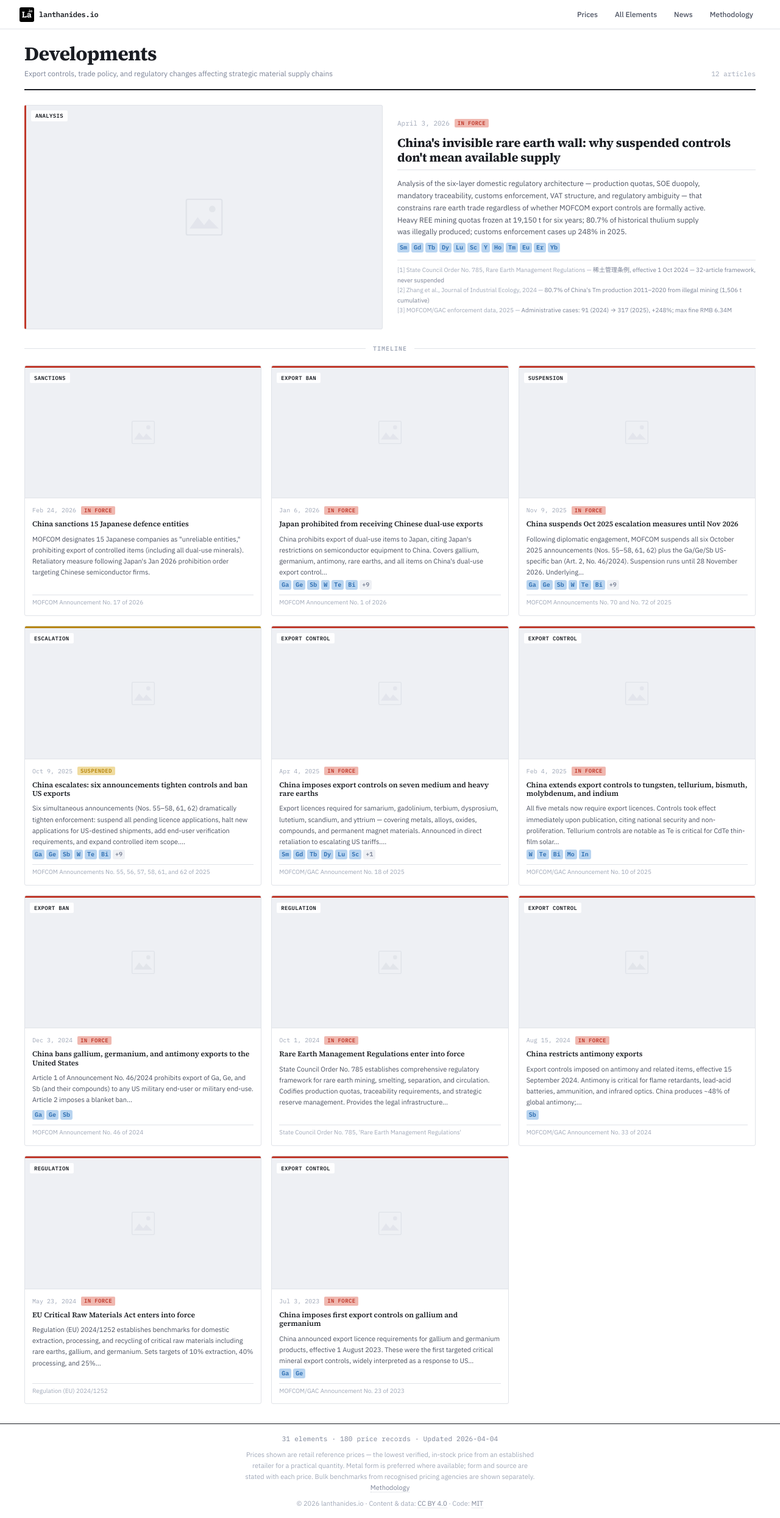
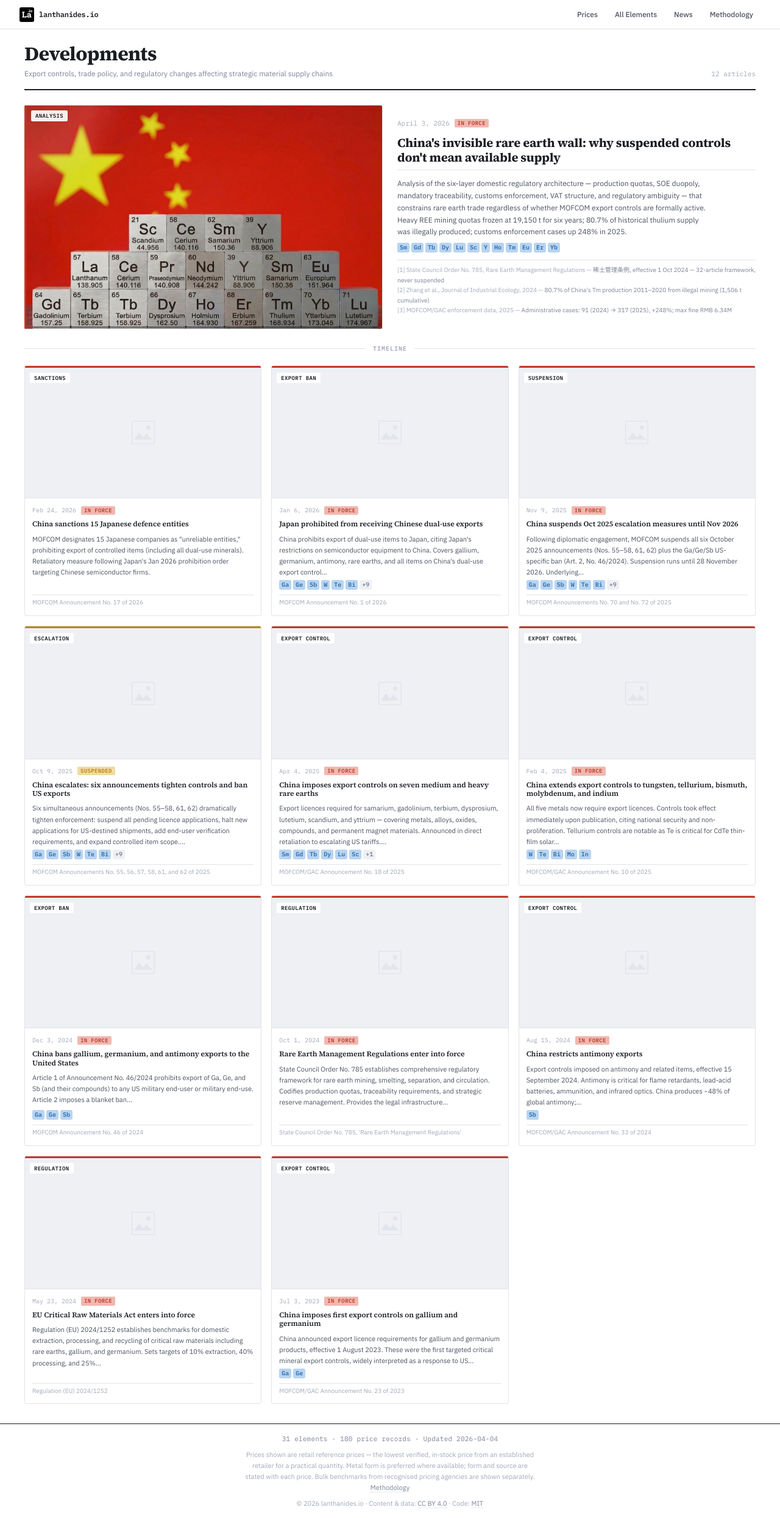
Before and after one commit to mironovb/lanthanides.io, a Jekyll site: the page built from pages/news.html, in a window 1280 px wide. Shown: the whole page at 61% size. Built offline with Jekyll 4.4.1, drawn with Linux system fonts in a browser that asks for light colours.

Commit message:
picture news

```diff
--- a/_layouts/article.html
+++ b/_layouts/article.html
@@ -20,6 +20,12 @@ layout: default
     {% endif %}
   </header>
 
+  {% if page.image %}
+  <figure class="article-hero-image">
+    <img src="{{ '/assets/images/' | append: page.image | relative_url }}" alt="{{ page.image_alt | default: page.title }}" loading="lazy" width="1200" height="721">
+  </figure>
+  {% endif %}
+
   <div class="article-body">
     {{ content }}
   </div>
--- a/_sass/_article.scss
+++ b/_sass/_article.scss
@@ -61,6 +61,20 @@
     &:hover {
       background: darken($accent-blue-dim, 8%);
     }
+  }
+}
+
+// ── Article hero image ──
+.article-hero-image {
+  margin: 0 0 $sp-5;
+  border-radius: $radius-md;
+  overflow: hidden;
+  border: 1px solid $border-primary;
+
+  img {
+    width: 100%;
+    height: auto;
+    display: block;
   }
 }
 
--- a/_sass/_news-page.scss
+++ b/_sass/_news-page.scss
@@ -79,6 +79,13 @@
   &.np-img-suspended {
     border-left: 3px solid $accent-amber;
   }
+}
+
+.np-img-real {
+  width: 100%;
+  height: 100%;
+  object-fit: cover;
+  display: block;
 }
 
 .np-img-placeholder {
--- a/pages/news.html
+++ b/pages/news.html
@@ -22,11 +22,20 @@ permalink: /news/
   </header>
 
   {% comment %} ── Featured / hero story ── {% endcomment %}
+  {% comment %} Look up article to check for image {% endcomment %}
+  {% assign featured_article = nil %}
+  {% if featured.article %}
+    {% for a in site.articles %}{% if a.slug == featured.article %}{% assign featured_article = a %}{% break %}{% endif %}{% endfor %}
+  {% endif %}
   <article class="np-hero">
     <div class="np-hero-image {% if featured.status == 'active' %}np-img-active{% elsif featured.status == 'suspended' %}np-img-suspended{% endif %}">
+      {% if featured_article and featured_article.image %}
+        <img src="{{ '/assets/images/' | append: featured_article.image | relative_url }}" alt="{{ featured_article.image_alt | default: featured.headline }}" class="np-img-real" loading="lazy">
+      {% else %}
         <div class="np-img-placeholder">
           <svg viewBox="0 0 48 48" fill="none" xmlns="http://www.w3.org/2000/svg"><path d="M6 38l10-14 8 10 6-8 12 12H6z" fill="currentColor" opacity="0.15"/><circle cx="34" cy="14" r="4" fill="currentColor" opacity="0.15"/><rect x="2" y="2" width="44" height="44" rx="2" stroke="currentColor" opacity="0.2" stroke-width="1.5" fill="none"/></svg>
         </div>
+      {% endif %}
       {% if featured.tag %}<span class="np-tag">{{ featured.tag }}</span>{% endif %}
     </div>
     <div class="np-hero-body">
@@ -35,14 +44,8 @@ permalink: /news/
         {% if featured.status == 'active' %}<span class="status-badge status-active">In Force</span>{% endif %}
         {% if featured.status == 'suspended' %}<span class="status-badge status-suspended">Suspended</span>{% endif %}
       </div>
-      {% if featured.article %}
-        {% assign article_page = nil %}
-        {% for a in site.articles %}{% if a.slug == featured.article %}{% assign article_page = a %}{% break %}{% endif %}{% endfor %}
-        {% if article_page %}
-          <h2 class="np-hero-headline"><a href="{{ article_page.url | relative_url }}">{{ featured.headline }}</a></h2>
-        {% else %}
-          <h2 class="np-hero-headline">{{ featured.headline }}</h2>
-        {% endif %}
+      {% if featured_article %}
+        <h2 class="np-hero-headline"><a href="{{ featured_article.url | relative_url }}">{{ featured.headline }}</a></h2>
       {% else %}
         <h2 class="np-hero-headline">{{ featured.headline }}</h2>
       {% endif %}
@@ -70,11 +73,19 @@ permalink: /news/
   {% comment %} ── News tile grid ── {% endcomment %}
   <div class="np-grid">
     {% for item in rest %}
+      {% assign tile_article = nil %}
+      {% if item.article %}
+        {% for a in site.articles %}{% if a.slug == item.article %}{% assign tile_article = a %}{% break %}{% endif %}{% endfor %}
+      {% endif %}
       <article class="np-tile">
         <div class="np-tile-image {% if item.status == 'active' %}np-img-active{% elsif item.status == 'suspended' %}np-img-suspended{% endif %}">
+          {% if tile_article and tile_article.image_thumb %}
+            <img src="{{ '/assets/images/' | append: tile_article.image_thumb | relative_url }}" alt="{{ tile_article.image_alt | default: item.headline }}" class="np-img-real" loading="lazy">
+          {% else %}
             <div class="np-img-placeholder np-img-placeholder-sm">
               <svg viewBox="0 0 48 48" fill="none" xmlns="http://www.w3.org/2000/svg"><path d="M6 38l10-14 8 10 6-8 12 12H6z" fill="currentColor" opacity="0.15"/><circle cx="34" cy="14" r="4" fill="currentColor" opacity="0.15"/><rect x="2" y="2" width="44" height="44" rx="2" stroke="currentColor" opacity="0.2" stroke-width="1.5" fill="none"/></svg>
             </div>
+          {% endif %}
           {% if item.tag %}<span class="np-tag">{{ item.tag }}</span>{% endif %}
         </div>
         <div class="np-tile-body">
@@ -83,14 +94,8 @@ permalink: /news/
             {% if item.status == 'active' %}<span class="status-badge status-active">In Force</span>{% endif %}
             {% if item.status == 'suspended' %}<span class="status-badge status-suspended">Suspended</span>{% endif %}
           </div>
-          {% if item.article %}
-            {% assign article_page = nil %}
-            {% for a in site.articles %}{% if a.slug == item.article %}{% assign article_page = a %}{% break %}{% endif %}{% endfor %}
-            {% if article_page %}
-              <h3 class="np-tile-headline"><a href="{{ article_page.url | relative_url }}">{{ item.headline }}</a></h3>
-            {% else %}
-              <h3 class="np-tile-headline">{{ item.headline }}</h3>
-            {% endif %}
+          {% if tile_article %}
+            <h3 class="np-tile-headline"><a href="{{ tile_article.url | relative_url }}">{{ item.headline }}</a></h3>
           {% else %}
             <h3 class="np-tile-headline">{{ item.headline }}</h3>
           {% endif %}
```
Also changed, not shown: _articles/chinas-invisible-rare-earth-wall.md (+3 -0 lines), assets/images/china-rare-earth-controls-1200.jpg (added), assets/images/china-rare-earth-controls-600.jpg (added). Lines whose indentation alone changed are shown as unchanged.
